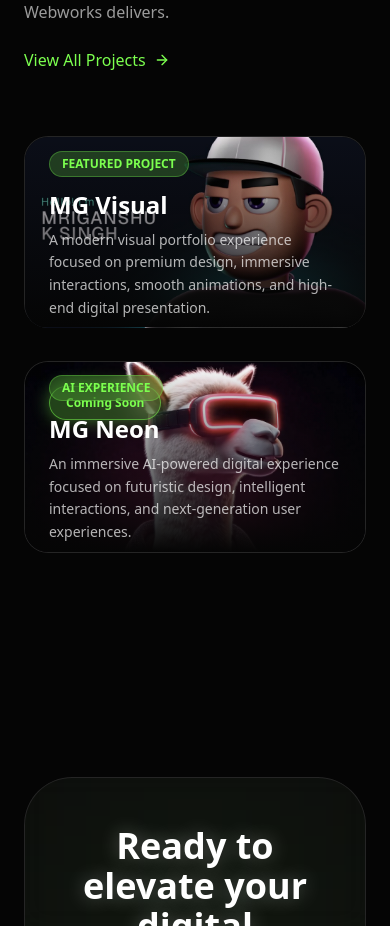
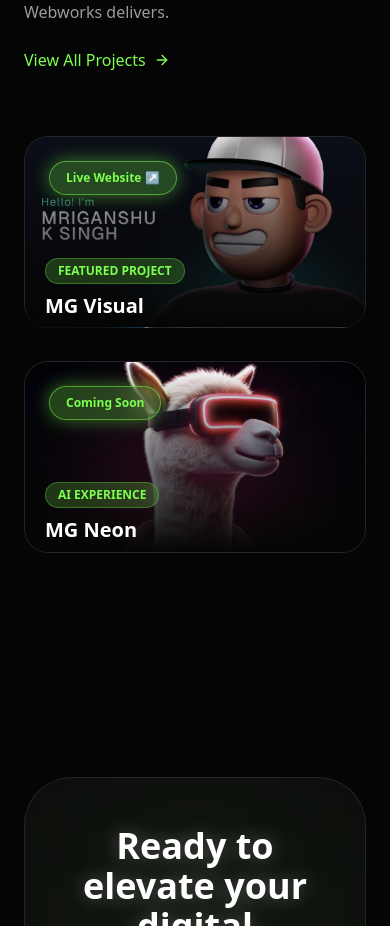
Before and after one commit to mriganshuks/MG_Webworks, a Next.js app: page / in a window 390 px wide. Shown: the part 3286-4212 px from the top of the page. Built offline with nearby package versions, Linux system fonts and the light colour scheme.

Commit message:
Clean up Portfolio section - remove description paragraphs and optimize mobile spacing

```diff
--- a/src/app/page.tsx
+++ b/src/app/page.tsx
@@ -95,22 +95,19 @@ export default function Home() {
               <div className="absolute inset-0 bg-gradient-to-t from-[#050505] via-[#050505]/50 to-transparent z-10 pointer-events-none" />
               <div className="absolute inset-0 bg-primary/10 opacity-0 group-hover:opacity-100 transition-opacity duration-500 z-10 pointer-events-none" />
 
-              <div className="absolute top-6 right-6 z-20 opacity-0 translate-y-2 group-hover:opacity-100 group-hover:translate-y-0 transition-all duration-300 pointer-events-none">
-                <span className="inline-flex items-center gap-1.5 px-4 py-2 rounded-full bg-primary/20 text-primary text-xs font-bold border border-primary/40 backdrop-blur-md">
+              <div className="absolute top-6 left-6 z-20 pointer-events-none">
+                <span className="inline-flex items-center gap-1.5 px-4 py-2 rounded-full bg-primary/25 text-primary text-xs font-bold border border-primary/50 backdrop-blur-md shadow-[0_0_18px_rgba(124,255,79,0.45)]">
                   Live Website ↗
                 </span>
               </div>
 
-              <div className="absolute bottom-0 left-0 w-full p-6 sm:p-8 z-20 translate-y-4 group-hover:translate-y-0 transition-transform duration-300 pointer-events-none">
-                <div className="inline-block px-3 py-1 rounded-full bg-primary/20 text-primary text-xs font-bold mb-3 border border-primary/30 backdrop-blur-md">
+              <div className="absolute bottom-0 left-0 w-full p-5 sm:p-6 z-20 translate-y-3 group-hover:translate-y-0 transition-transform duration-300 pointer-events-none">
+                <div className="inline-block px-3 py-1 rounded-full bg-primary/20 text-primary text-xs font-bold mb-2 border border-primary/30 backdrop-blur-md">
                   FEATURED PROJECT
                 </div>
-                <h3 className="text-2xl font-bold text-white mb-2 group-hover:text-glow transition-all duration-300">
+                <h3 className="text-xl sm:text-2xl font-bold text-white group-hover:text-glow transition-all duration-300">
                   MG Visual
                 </h3>
-                <p className="text-white/70 text-sm leading-relaxed max-w-md">
-                  A modern visual portfolio experience focused on premium design, immersive interactions, smooth animations, and high-end digital presentation.
-                </p>
               </div>
             </motion.a>
 
@@ -144,22 +141,13 @@ export default function Home() {
                 </span>
               </div>
 
-              <div className="absolute top-6 right-6 z-20 opacity-0 translate-y-2 group-hover:opacity-100 group-hover:translate-y-0 transition-all duration-300 pointer-events-none">
-                <span className="inline-flex items-center gap-1.5 px-4 py-2 rounded-full bg-primary/20 text-primary text-xs font-bold border border-primary/40 backdrop-blur-md">
-                  Live Website ↗
-                </span>
-              </div>
-
-              <div className="absolute bottom-0 left-0 w-full p-6 sm:p-8 z-20 translate-y-4 group-hover:translate-y-0 transition-transform duration-300 pointer-events-none">
-                <div className="inline-block px-3 py-1 rounded-full bg-primary/20 text-primary text-xs font-bold mb-3 border border-primary/30 backdrop-blur-md">
+              <div className="absolute bottom-0 left-0 w-full p-5 sm:p-6 z-20 translate-y-3 group-hover:translate-y-0 transition-transform duration-300 pointer-events-none">
+                <div className="inline-block px-3 py-1 rounded-full bg-primary/20 text-primary text-xs font-bold mb-2 border border-primary/30 backdrop-blur-md">
                   AI EXPERIENCE
                 </div>
-                <h3 className="text-2xl font-bold text-white mb-2 group-hover:text-glow transition-all duration-300">
+                <h3 className="text-xl sm:text-2xl font-bold text-white group-hover:text-glow transition-all duration-300">
                   MG Neon
                 </h3>
-                <p className="text-white/70 text-sm leading-relaxed max-w-md">
-                  An immersive AI-powered digital experience focused on futuristic design, intelligent interactions, and next-generation user experiences.
-                </p>
               </div>
             </motion.a>
           </div>
```
